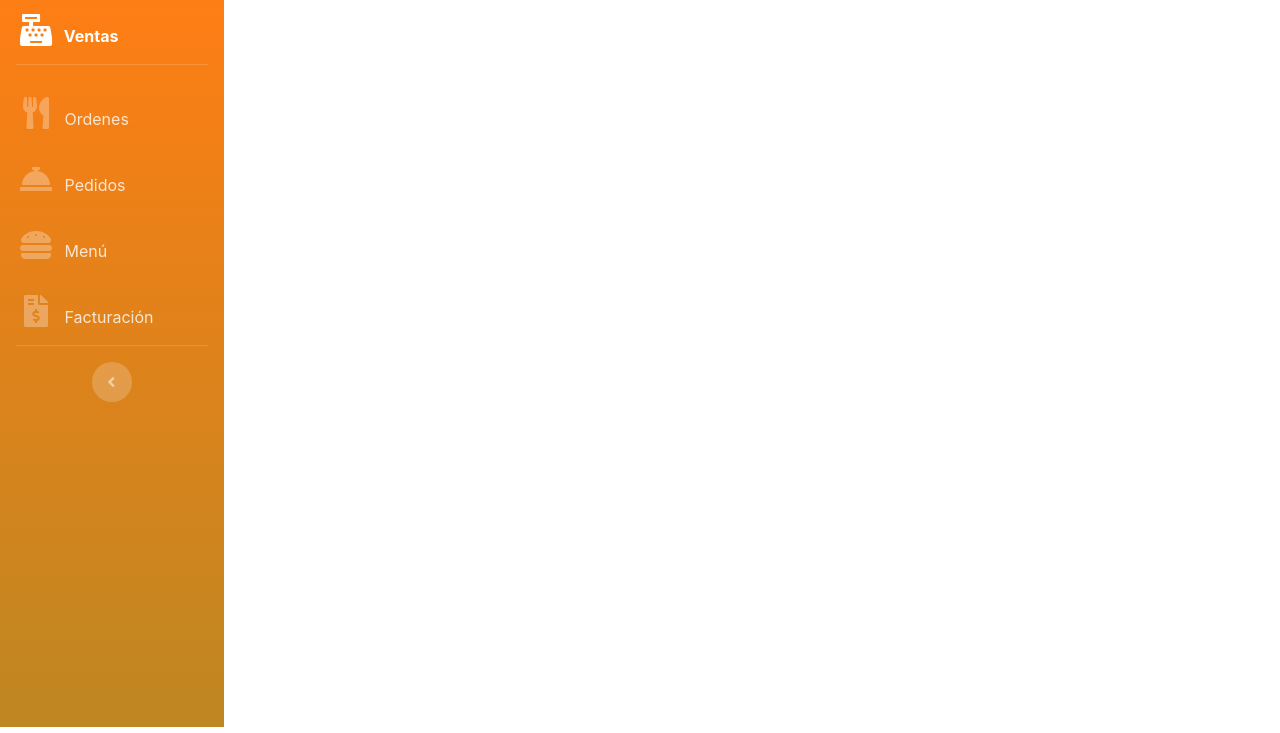
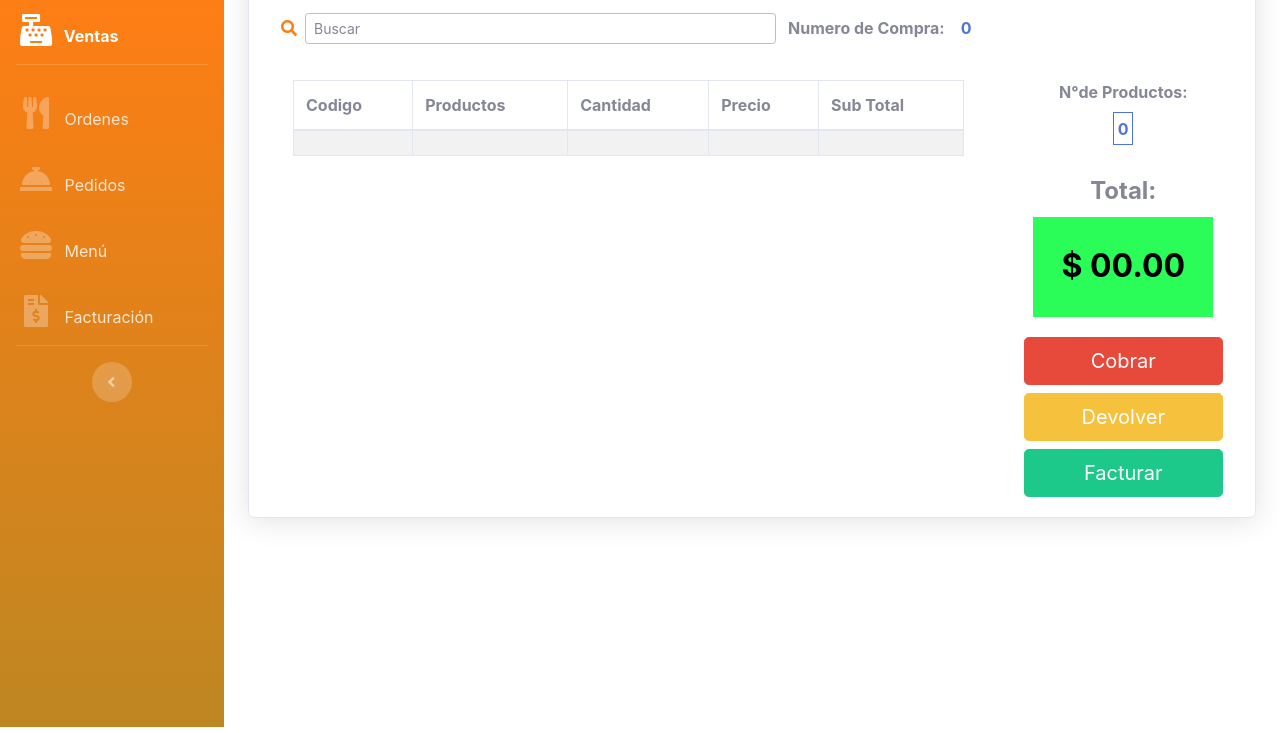
Before and after one commit to oroborus449/Electron-Restaurant, an Electron app: page src/views/index.html in a window 1280 px wide. Shown: the part 73-806 px from the top of the page. Drawn offline with nearby package versions, Linux system fonts and the light colour scheme.

Commit message:
view for ventas

```diff
--- a/src/style/cs.css
+++ b/src/style/cs.css
@@ -1,22 +1,34 @@
-.menuCSS3 ul {
-    display: flex;
-    padding: 0;
-    margin: 0;
-    list-style: none;
+.active-pink-3 input[type=text]:focus:not([readonly]) {
+  border-bottom: 1px solid #fd7e14;
+  box-shadow: 0 1px 0 0 #fd7e14;
 }
-.menuCSS3 a {
-    display: block;
-    padding: 2em;
-    background-color: #F9B53C;
-    text-decoration: none;
-    color: #191C26;
+.active-pink input[type=text] {
+  border: 1px solid silver;
+
 }
-.menuCSS3 a:hover {
-    background-color: #CC673B;
+#icon{
+  color: #fd7e14;
 }
-.menuCSS3 ul li ul {
-    display: none;
+#showTotal{
+    width: 100%;
+    height: 100px;
+    border:1px solid #2bfd58 ;
+    background-color: #2bfd58;
+    padding: 2%;
 }
-.menuCSS3 ul li a:hover + ul, .menuCSS3 ul li ul:hover {
-    display: block;
+#showTotal label{
+  font-size: xx-large;
+  color: black;
+ padding-top: 20px;
 }
+#total{
+  padding: 5%;
+  margin-bottom: 5%;
+  margin-top: 5%;
+}
+#showNumProductos{
+  padding: 2%;
+}
+#showNumCompra{
+  margin: 1em;
+}
--- a/src/views/index.html
+++ b/src/views/index.html
@@ -17,7 +17,7 @@
   <!-- Custom styles for this template-->
   <link href="../style/sb-admin-2.min.css" rel="stylesheet">
 
-
+  <link rel="stylesheet" href="../style/cs.css">
 </head>
 
 <body id="page-top">
@@ -39,7 +39,7 @@
       <hr class="sidebar-divider my-0">
       <!-- Nav Item - Dashboard -->
       <li class="nav-item active">
-        <a class="nav-link" href="index2.html">
+        <a class="nav-link" href="index.html">
           <i class="fas fa-fw fa-cash-register"></i>
           <span>Ventas</span></a>
       </li>
@@ -81,9 +81,89 @@
 
     </ul>
     <!-- End of Sidebar -->
-    <div>
-      <iframe src="Ventas.html" frameborder="0" height="100%" width="100%" id="content"></iframe>
-    </div>
+      <div class="container-fluid">
+        <div class="card shadow mb-4">
+            <div class="card-header py-3" style="background: #fd7d14cb 50%;">
+              <h6 class="m-0 font-weight-bold text-white text-center">Ventas</h6>
+            </div>
+
+            <div class="card-body ">
+              <div class="row">
+                 <!-- Search form -->
+                <form class="form-inline active-pink active-pink-3 container-fluid">
+                  <i class="fas fa-search" id="icon" aria-hidden="true"></i>
+                  <input class="form-control form-control-sm ml-2 w-50" type="text" placeholder="Buscar"
+                    aria-label="Search">
+
+                    <!--Number of sell-->
+                    <div id="NumDeCompra" class="col font-weight-bold text-right form-inline mx-auto ">
+                    <label for="NumDeCrompra">Numero de Compra:</label>
+                    <label for="" id="showNumCompra" class="font-weight-bold text-center text-primary  ">0</label>
+                    </div>
+                <!--End Number of sell-->
+                </form>
+                <!--End search form-->
+              </div>
+              <br>
+              <div class="row">
+                  <div class="col col-lg-9">
+                  <div class="container">
+                    <table class="table table-bordered table-striped" >
+                      <thead>
+                        <tr>
+                          <th>Codigo</th>
+                          <th>Productos</th>
+                          <th>Cantidad</th>
+                          <th>Precio</th>
+                          <th>Sub Total</th>
+                        </tr>
+                      </thead>
+                      <tbody id="myTable">
+                        <tr>
+                          <td></td>
+                          <td></td>
+                          <td ></td>
+                          <td></td>
+                          <td></td>
+                        </tr>
+
+
+                      </tbody>
+                    </table>
+                  </div>
+                </div>
+                <div class="col container-fluid">
+
+
+                  <div id="NumDeProductos" class="col font-weight-bold text-center">
+                    <label for="NumDeProductos">N°de Productos:</label>
+                    <br>
+                    <label for="" id="showNumProductos" class="font-weight-bold text-center text-primary border border-primary">0</label>
+                  </div>
+                <div id="total" class="col text-center">
+                    <label for="total" class="font-weight-bold text-center " style="font-size: x-large;">Total:</label>
+                    <div id="showTotal">
+                      <label for="" class="font-weight-bold text-center">$ 00.00</label>
+                    </div>
+                </div>
+
+
+
+                <div class="group-vertical">
+                  <button type="submit" class="btn btn-danger btn-lg btn-block">Cobrar</button>
+                <button type="submit" class="btn btn-warning btn-lg btn-block">Devolver</button>
+                <button type="submit" class="btn btn-success btn-lg btn-block">Facturar</button>
+                </div>
+              </div>
+
+
+              </div>
+
+
+            </div>
+
+
+          </div>
 
   </div>
   <!-- End of Page Wrapper -->
@@ -94,6 +174,12 @@
   <!-- Custom scripts for all pages-->
   <script src="../scripts/sb-admin-2.min.js"></script>
 
+  <!--Scripts for datatable-->
+  <script src="../scripts/jquery.dataTables.min.js"></script>
+  <script src="../scripts/dataTables.bootstrap4.min.js"></script>
+  <script src="../scripts/datatables-demo.js"></script>
+
+
 </body>
 
 </html>
```
